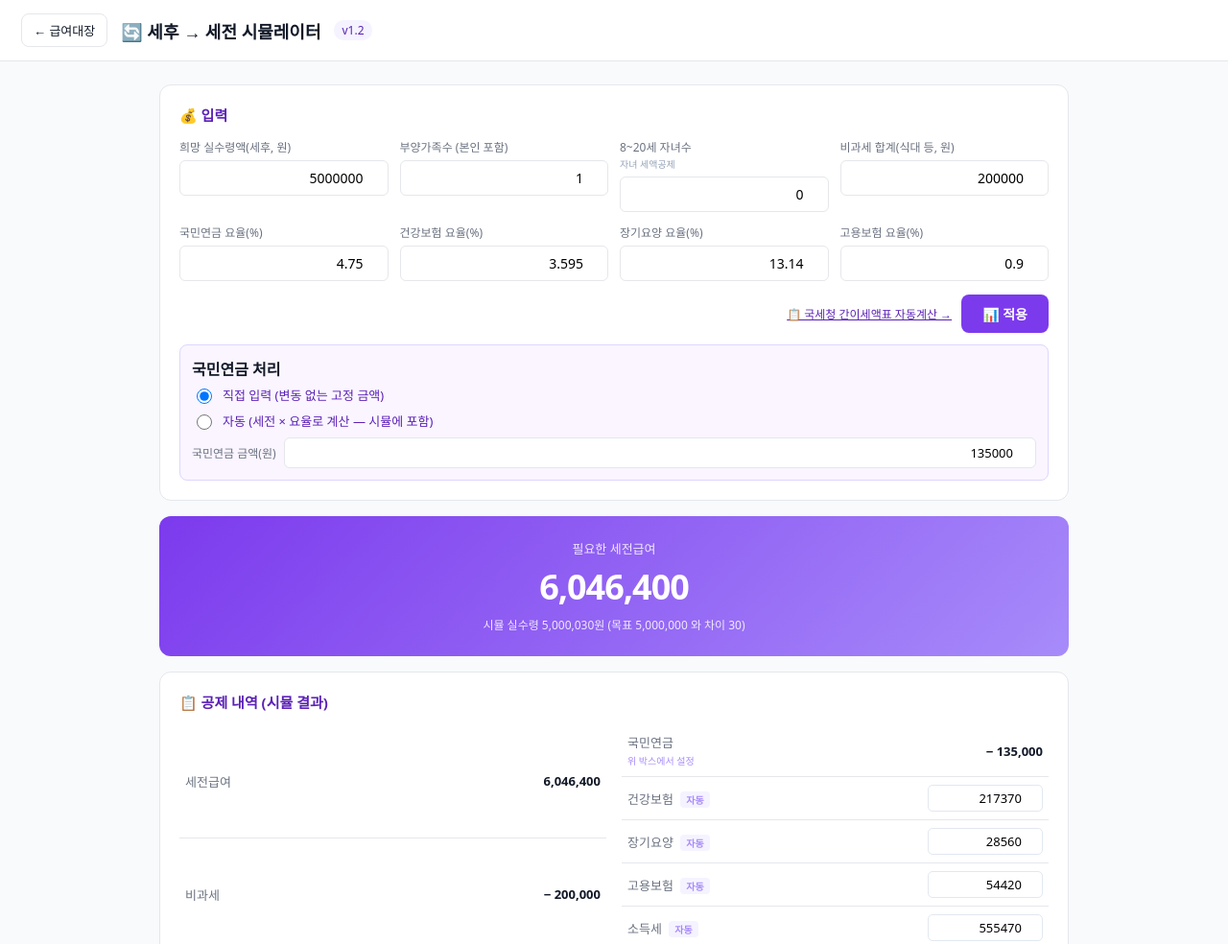
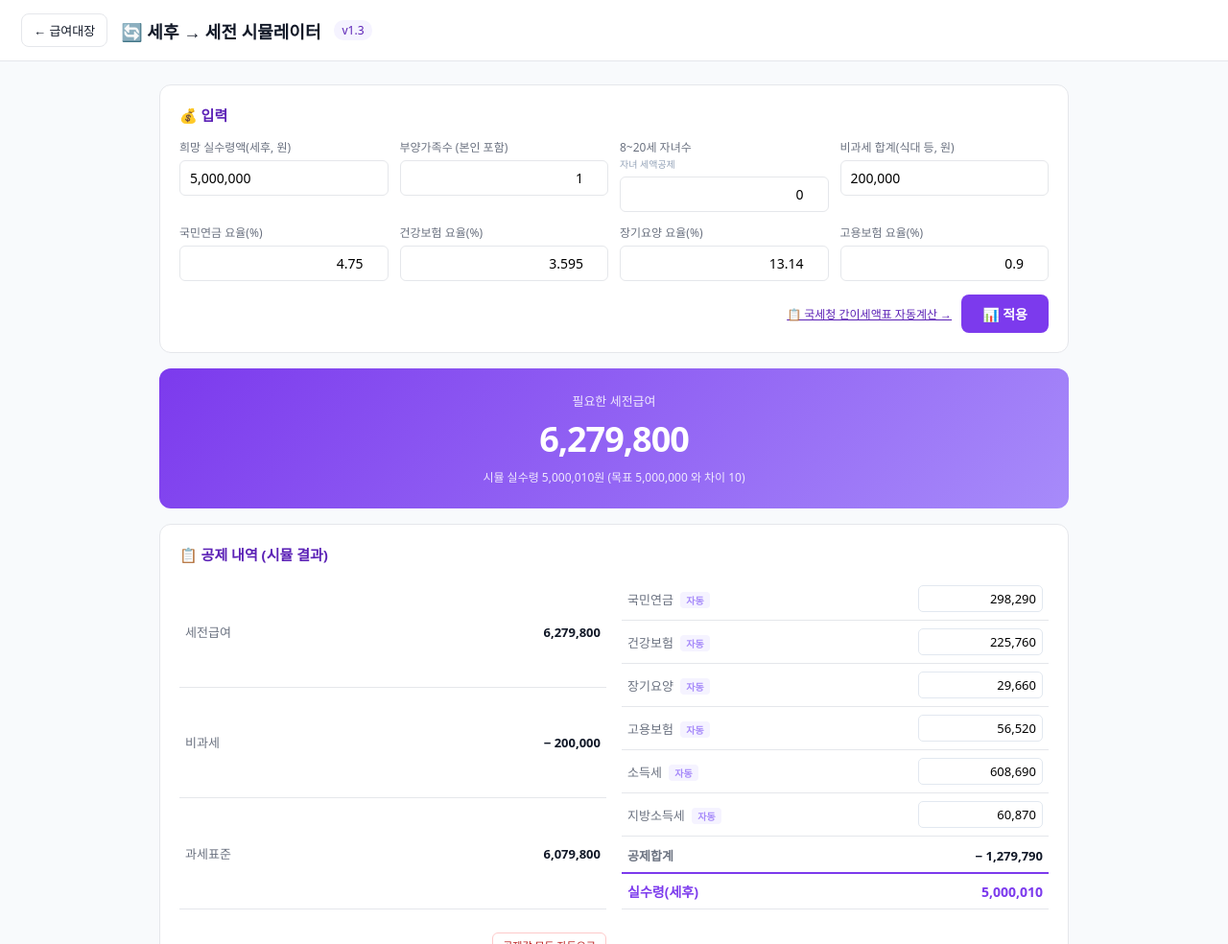
Before and after one commit to hyshin6664/employee-payroll, a plain HTML site: page simulator.html in a window 1280 px wide. Shown: the top 984 px of the page at 96% size. Drawn offline with Linux system fonts and the light colour scheme.

Commit message:
feat: v1.6.0 — 국민연금도 아래 표 input + 모든 금액 콤마
- 위쪽 'npsBox' (라디오/직접입력) 제거
- 공제 표 첫 행에 국민연금 input 추가 (다른 공제와 동일 패턴)
  빈값=자동(세전×요율), 입력=그 값 고정 + '수정됨' 태그
- 모든 금액 input 천단위 콤마 자동 (희망실수령액, 비과세, 6개 공제 input)
  type='text' + inputmode='numeric'
  input 이벤트마다 콤마 자동 삽입 + caret 끝으로
  raw 숫자만 overrides/메타에 저장
- '공제값 모두 자동으로' 리셋 버튼도 nps 포함
- 이진탐색 hi 상한 ×2.5 → ×3 (override 케이스 안전 마진)

Co-Authored-By: Claude Opus 4.7 (1M context) <noreply@anthropic.com>

```diff
--- a/simulator.html
+++ b/simulator.html
@@ -64,7 +64,7 @@
 <header>
   <a href="./" class="back">← 급여대장</a>
   <h1>🔄 세후 → 세전 시뮬레이터</h1>
-  <span class="ver">v1.2</span>
+  <span class="ver">v1.3</span>
   <div class="spacer"></div>
 </header>
 
@@ -75,7 +75,7 @@
     <div class="inputs">
       <div class="f">
         <label>희망 실수령액(세후, 원)</label>
-        <input type="number" id="targetNet" value="5000000" step="10000" min="0" inputmode="numeric">
+        <input type="text" id="targetNet" value="5,000,000" inputmode="numeric">
       </div>
       <div class="f">
         <label>부양가족수 (본인 포함)</label>
@@ -87,7 +87,7 @@
       </div>
       <div class="f">
         <label>비과세 합계(식대 등, 원)</label>
-        <input type="number" id="exempt" value="200000" step="10000" min="0">
+        <input type="text" id="exempt" value="200,000" inputmode="numeric">
       </div>
       <div class="f">
         <label>국민연금 요율(%)</label>
@@ -111,16 +111,6 @@
       <a href="https://teht.hometax.go.kr/websquare/websquare.html?w2xPath=/ui/sf/a/a/UTESFAAF99.xml" target="_blank" style="font-size:12px;color:#5b21b6;text-decoration:underline">📋 국세청 간이세액표 자동계산 →</a>
       <button id="applyBtn" style="font-family:inherit;font-size:14px;background:#7c3aed;color:#fff;border:none;padding:10px 22px;border-radius:8px;cursor:pointer;font-weight:700">📊 적용</button>
     </div>
-
-    <div class="npsBox">
-      <div style="font-weight:600;margin-bottom:6px">국민연금 처리</div>
-      <label><input type="radio" name="npsMode" value="manual" checked> 직접 입력 (변동 없는 고정 금액)</label>
-      <label><input type="radio" name="npsMode" value="auto"> 자동 (세전 × 요율로 계산 — 시뮬에 포함)</label>
-      <div class="npsAmt">
-        <span style="font-size:12px;color:var(--sub)">국민연금 금액(원)</span>
-        <input type="number" id="npsManual" value="135000" step="10" min="0">
-      </div>
-    </div>
   </div>
 
   <div class="result">
@@ -138,17 +128,18 @@
         <tr><td class="lbl">과세표준</td><td class="val" id="oTaxable">-</td></tr>
       </table>
       <table>
-        <tr><td class="lbl">국민연금<br><span style="font-size:10px;color:#a78bfa">위 박스에서 설정</span></td><td class="val" id="oNps">-</td></tr>
+        <tr><td class="lbl">국민연금 <span class="tag" data-d="nps"></span></td>
+          <td class="val"><input type="text" data-d="nps" placeholder="자동(세전×요율)" inputmode="numeric" style="width:130px;text-align:right;font-variant-numeric:tabular-nums;padding:4px 6px;border:1px solid #e2e8f0;border-radius:5px;font-family:inherit;font-size:13px"></td></tr>
         <tr><td class="lbl">건강보험 <span class="tag" data-d="hi"></span></td>
-          <td class="val"><input type="number" data-d="hi" placeholder="자동" style="width:120px;text-align:right;font-variant-numeric:tabular-nums;padding:4px 6px;border:1px solid #e2e8f0;border-radius:5px;font-family:inherit;font-size:13px"></td></tr>
+          <td class="val"><input type="text" data-d="hi" placeholder="자동" inputmode="numeric" style="width:130px;text-align:right;font-variant-numeric:tabular-nums;padding:4px 6px;border:1px solid #e2e8f0;border-radius:5px;font-family:inherit;font-size:13px"></td></tr>
         <tr><td class="lbl">장기요양 <span class="tag" data-d="ltc"></span></td>
-          <td class="val"><input type="number" data-d="ltc" placeholder="자동" style="width:120px;text-align:right;font-variant-numeric:tabular-nums;padding:4px 6px;border:1px solid #e2e8f0;border-radius:5px;font-family:inherit;font-size:13px"></td></tr>
+          <td class="val"><input type="text" data-d="ltc" placeholder="자동" inputmode="numeric" style="width:130px;text-align:right;font-variant-numeric:tabular-nums;padding:4px 6px;border:1px solid #e2e8f0;border-radius:5px;font-family:inherit;font-size:13px"></td></tr>
         <tr><td class="lbl">고용보험 <span class="tag" data-d="ei"></span></td>
-          <td class="val"><input type="number" data-d="ei" placeholder="자동" style="width:120px;text-align:right;font-variant-numeric:tabular-nums;padding:4px 6px;border:1px solid #e2e8f0;border-radius:5px;font-family:inherit;font-size:13px"></td></tr>
+          <td class="val"><input type="text" data-d="ei" placeholder="자동" inputmode="numeric" style="width:130px;text-align:right;font-variant-numeric:tabular-nums;padding:4px 6px;border:1px solid #e2e8f0;border-radius:5px;font-family:inherit;font-size:13px"></td></tr>
         <tr><td class="lbl">소득세 <span class="tag" data-d="it"></span></td>
-          <td class="val"><input type="number" data-d="it" placeholder="자동(간이세액표)" style="width:120px;text-align:right;font-variant-numeric:tabular-nums;padding:4px 6px;border:1px solid #e2e8f0;border-radius:5px;font-family:inherit;font-size:13px"></td></tr>
+          <td class="val"><input type="text" data-d="it" placeholder="자동(간이세액표)" inputmode="numeric" style="width:130px;text-align:right;font-variant-numeric:tabular-nums;padding:4px 6px;border:1px solid #e2e8f0;border-radius:5px;font-family:inherit;font-size:13px"></td></tr>
         <tr><td class="lbl">지방소득세 <span class="tag" data-d="lit"></span></td>
-          <td class="val"><input type="number" data-d="lit" placeholder="소득세×10%" style="width:120px;text-align:right;font-variant-numeric:tabular-nums;padding:4px 6px;border:1px solid #e2e8f0;border-radius:5px;font-family:inherit;font-size:13px"></td></tr>
+          <td class="val"><input type="text" data-d="lit" placeholder="소득세×10%" inputmode="numeric" style="width:130px;text-align:right;font-variant-numeric:tabular-nums;padding:4px 6px;border:1px solid #e2e8f0;border-radius:5px;font-family:inherit;font-size:13px"></td></tr>
         <tr class="sum"><td class="lbl">공제합계</td><td class="val" id="oDed">-</td></tr>
         <tr class="net"><td class="lbl">실수령(세후)</td><td class="val" id="oNet">-</td></tr>
       </table>
@@ -213,32 +204,38 @@ function estimateIncomeTax(monthlyTaxable, dep, kids){
 }
 
 // 공제 항목별 사용자 override (빈 문자열이면 자동)
-const overrides = {hi:"", ltc:"", ei:"", it:"", lit:""};
+const overrides = {nps:"", hi:"", ltc:"", ei:"", it:"", lit:""};
 
 function getOverride(k){
-  const v = overrides[k];
-  if(v==="" || v==null || isNaN(Number(v))) return null;
+  const v = String(overrides[k]||"").replace(/,/g,"");
+  if(v==="" || isNaN(Number(v))) return null;
   return Number(v);
 }
 
+// 천단위 콤마 포맷
+const fmtComma = v => {
+  const s = String(v||"").replace(/,/g,"").trim();
+  if(s==="" || isNaN(Number(s))) return "";
+  return Number(s).toLocaleString("ko-KR");
+};
+
 function simulate(gross){
   const dep = Number($("dep").value)||1;
-  const exempt = Number($("exempt").value)||0;
+  const kids = Number($("kids").value)||0;
+  const exempt = Number(String($("exempt").value).replace(/,/g,""))||0;
   const rNps = parseFloat($("rNps").value)||0;
   const rHi = parseFloat($("rHi").value)||0;
   const rLtc = parseFloat($("rLtc").value)||0;
   const rEi = parseFloat($("rEi").value)||0;
-  const npsMode = document.querySelector('input[name=npsMode]:checked').value;
-  const npsManual = Number($("npsManual").value)||0;
   const taxable = Math.max(0, gross - exempt);
 
-  const nps = npsMode==="manual" ? npsManual : Math.round(gross * rNps / 100 / 10) * 10;
+  const npsAuto = Math.round(gross * rNps / 100 / 10) * 10;
+  const nps = getOverride("nps") ?? npsAuto;
   const hiAuto = Math.round(gross * rHi / 100 / 10) * 10;
   const hi  = getOverride("hi")  ?? hiAuto;
   const ltcBase = getOverride("hi") ?? hiAuto;
   const ltc = getOverride("ltc") ?? Math.round(ltcBase * rLtc / 100 / 10) * 10;
   const ei  = getOverride("ei")  ?? Math.round(gross * rEi / 100 / 10) * 10;
-  const kids = Number($("kids").value)||0;
   const itAuto = estimateIncomeTax(taxable, dep, kids);
   const it  = getOverride("it")  ?? itAuto;
   const lit = getOverride("lit") ?? Math.round(it * 0.1 / 10) * 10;
@@ -249,7 +246,7 @@ function simulate(gross){
 
 function reverseGross(targetNet){
   let lo = targetNet;
-  let hi = targetNet * 2.5; // 공제율 60% 까지 커버
+  let hi = targetNet * 3; // 고소득 + override 케이스 커버
   for(let i=0; i<80; i++){
     const mid = (lo+hi)/2;
     const r = simulate(mid);
@@ -264,15 +261,11 @@ function reverseGross(targetNet){
 }
 
 function recalc(){
-  const target = Number($("targetNet").value)||0;
+  const target = Number(String($("targetNet").value).replace(/,/g,""))||0;
   if(target<=0){
     $("grossOut").textContent = "-";
     return;
   }
-  // 국민연금 manual 모드일 때 npsManual input 활성/비활성
-  const npsMode = document.querySelector('input[name=npsMode]:checked').value;
-  $("npsManual").disabled = (npsMode==="auto");
-
   const gross = reverseGross(target);
   const r = simulate(gross);
   $("grossOut").textContent = fmt(gross);
@@ -280,15 +273,14 @@ function recalc(){
   $("oGross").textContent = fmt(gross);
   $("oExempt").textContent = "− " + fmt(r.exempt);
   $("oTaxable").textContent = fmt(r.taxable);
-  $("oNps").textContent = "− " + fmt(r.nps);
-  // 공제 input 칸: 사용자 override 가 있으면 그 값, 없으면 자동값. focus 중이면 건드리지 않기.
-  ["hi","ltc","ei","it","lit"].forEach(k=>{
+  // 모든 공제 input 동일 처리 (국민연금 포함)
+  ["nps","hi","ltc","ei","it","lit"].forEach(k=>{
     const inp = document.querySelector(`input[data-d="${k}"]`);
     const tag = document.querySelector(`.tag[data-d="${k}"]`);
     const ov = getOverride(k);
     const isOver = ov!==null;
     if(document.activeElement !== inp){
-      inp.value = isOver ? overrides[k] : r[k];
+      inp.value = fmtComma(isOver ? overrides[k].toString().replace(/,/g,"") : r[k]);
     }
     tag.className = "tag " + (isOver?"edit":"auto");
     tag.textContent = isOver ? "수정됨" : "자동";
@@ -297,8 +289,19 @@ function recalc(){
   $("oNet").textContent = fmt(r.net);
 }
 
-// 메타/요율 변경: 자동 재계산 X — '적용' 버튼 클릭 시에만 반영
-// (대신 변경 표시: 적용 버튼 강조)
+// 콤마 자동 삽입(text input) + caret 끝으로
+function attachCommaFormat(inp){
+  inp.addEventListener("input", e=>{
+    const raw = e.target.value.replace(/[^\d]/g,"");
+    e.target.value = raw==="" ? "" : Number(raw).toLocaleString("ko-KR");
+    // caret 끝으로
+    try{ const len = e.target.value.length; e.target.setSelectionRange(len, len); }catch(_){}
+  });
+}
+// 메타: 큰 금액(targetNet, exempt) 콤마 포맷
+["targetNet","exempt"].forEach(id=>attachCommaFormat(document.getElementById(id)));
+
+// 메타/요율 변경 → 적용 버튼 강조 (자동 재계산 X)
 function markPending(){
   const btn = document.getElementById("applyBtn");
   btn.style.background = "#dc2626"; btn.textContent = "📊 적용 (변경됨)";
@@ -308,24 +311,27 @@ document.querySelectorAll("input:not([data-d])").forEach(inp=>{
   inp.addEventListener("change", markPending);
 });
 document.getElementById("applyBtn").addEventListener("click", ()=>{
-  // 메타 변경을 적용 → 공제 override 도 자동값으로 갱신 (사용자가 명시적으로 "다시 자동 기준" 으로 시작)
-  ["hi","ltc","ei","it","lit"].forEach(k=>{ overrides[k]=""; });
+  ["nps","hi","ltc","ei","it","lit"].forEach(k=>{ overrides[k]=""; });
   document.querySelectorAll("input[data-d]").forEach(i=>{ i.value=""; });
   recalc();
   const btn = document.getElementById("applyBtn");
   btn.style.background = "#7c3aed"; btn.textContent = "📊 적용";
 });
-// 공제 항목 input: 즉시 반영 (override 갱신)
+// 공제 항목 input: 콤마 자동 + override 갱신 + 즉시 재계산
 document.querySelectorAll("input[data-d]").forEach(inp=>{
   inp.addEventListener("input", e=>{
     const k = e.target.dataset.d;
-    overrides[k] = e.target.value;
+    const raw = e.target.value.replace(/[^\d]/g,"");
+    e.target.value = raw==="" ? "" : Number(raw).toLocaleString("ko-KR");
+    try{ const len = e.target.value.length; e.target.setSelectionRange(len, len); }catch(_){}
+    overrides[k] = raw;
     recalc();
   });
+  inp.addEventListener("focus", ()=>{ try{ inp.select(); }catch(_){} });
 });
 // 전체 자동 리셋
 document.getElementById("resetOverride").addEventListener("click", ()=>{
-  ["hi","ltc","ei","it","lit"].forEach(k=>{ overrides[k]=""; });
+  ["nps","hi","ltc","ei","it","lit"].forEach(k=>{ overrides[k]=""; });
   document.querySelectorAll("input[data-d]").forEach(i=>{ i.value=""; });
   recalc();
 });
```
Also changed, not shown: index.html (+3 -2 lines).
